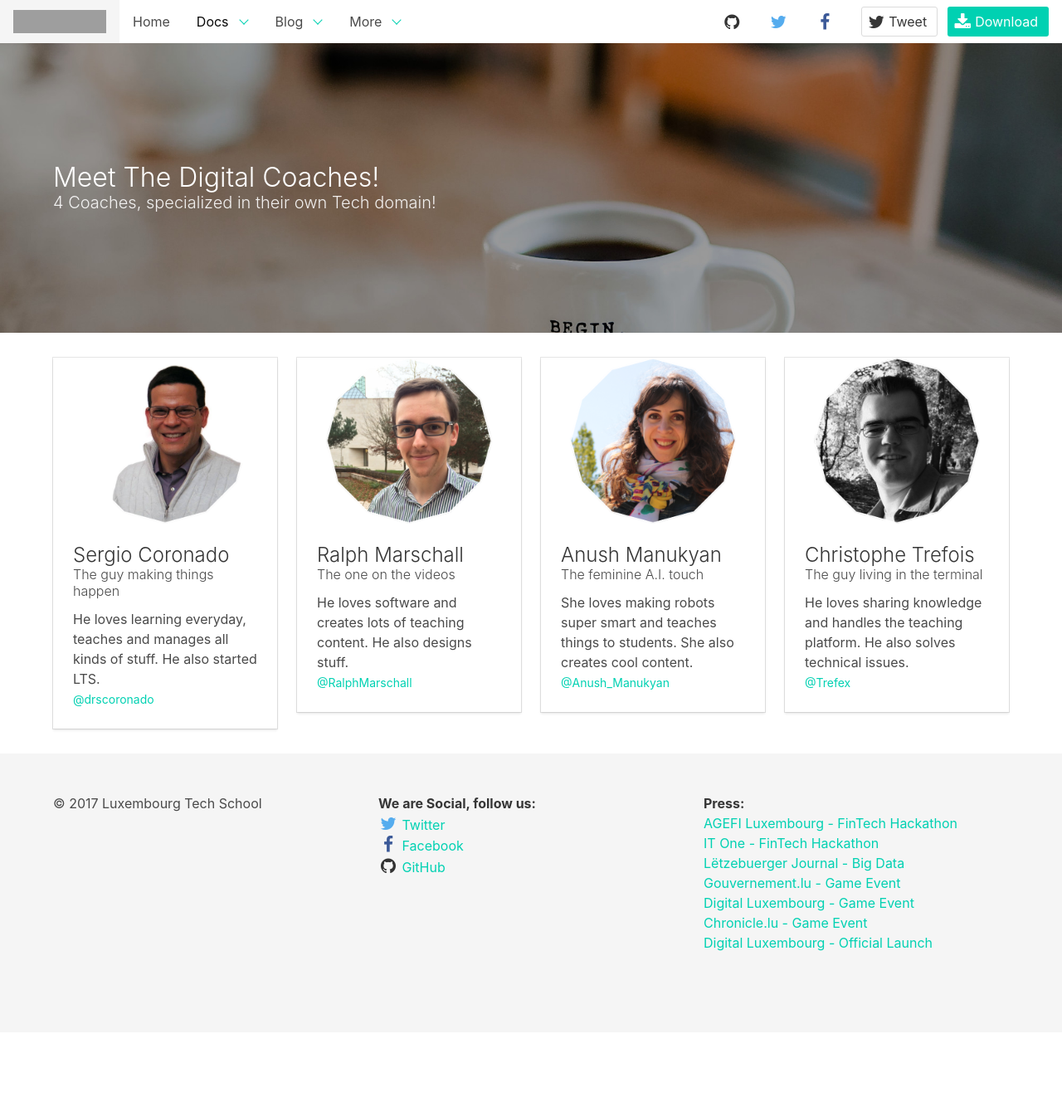
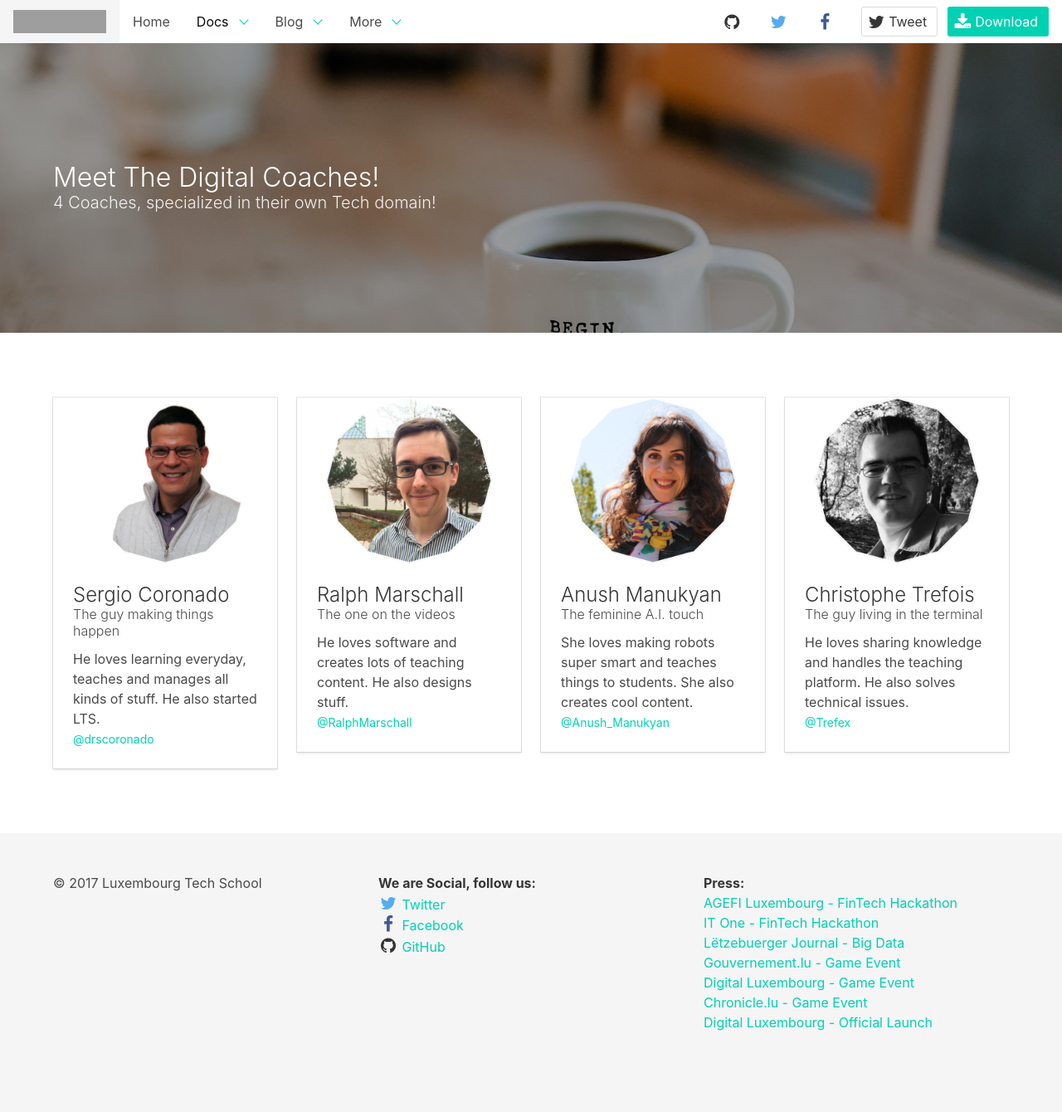
Before and after one commit to LuxembourgTechSchool/luxembourgtechschool.github.io, a Jekyll site: the page built from team/index.html, in a window 1280 px wide. Shown: the whole page at 83% size. Built offline with Jekyll 4.4.1, drawn with Linux system fonts in a browser that asks for light colours; before the commit the page ends 1244 px from its top, so only the background shows below that; grey boxes are pictures that could not be loaded.

Commit message:
Fix the section and container

```diff
--- a/team/index.html
+++ b/team/index.html
@@ -20,7 +20,8 @@ permalink: team
   </div>
 </section>
 
-<div id="team" class="container lts-section">
+<section id="team" class="section lts-section">
+  <div class="container">
     <div class="columns is-multiline">
       <div class="column">
 
@@ -124,3 +125,4 @@ permalink: team
       </div>
     </div>
   </div>
+</section>
```
Lines whose indentation alone changed are shown as unchanged.
